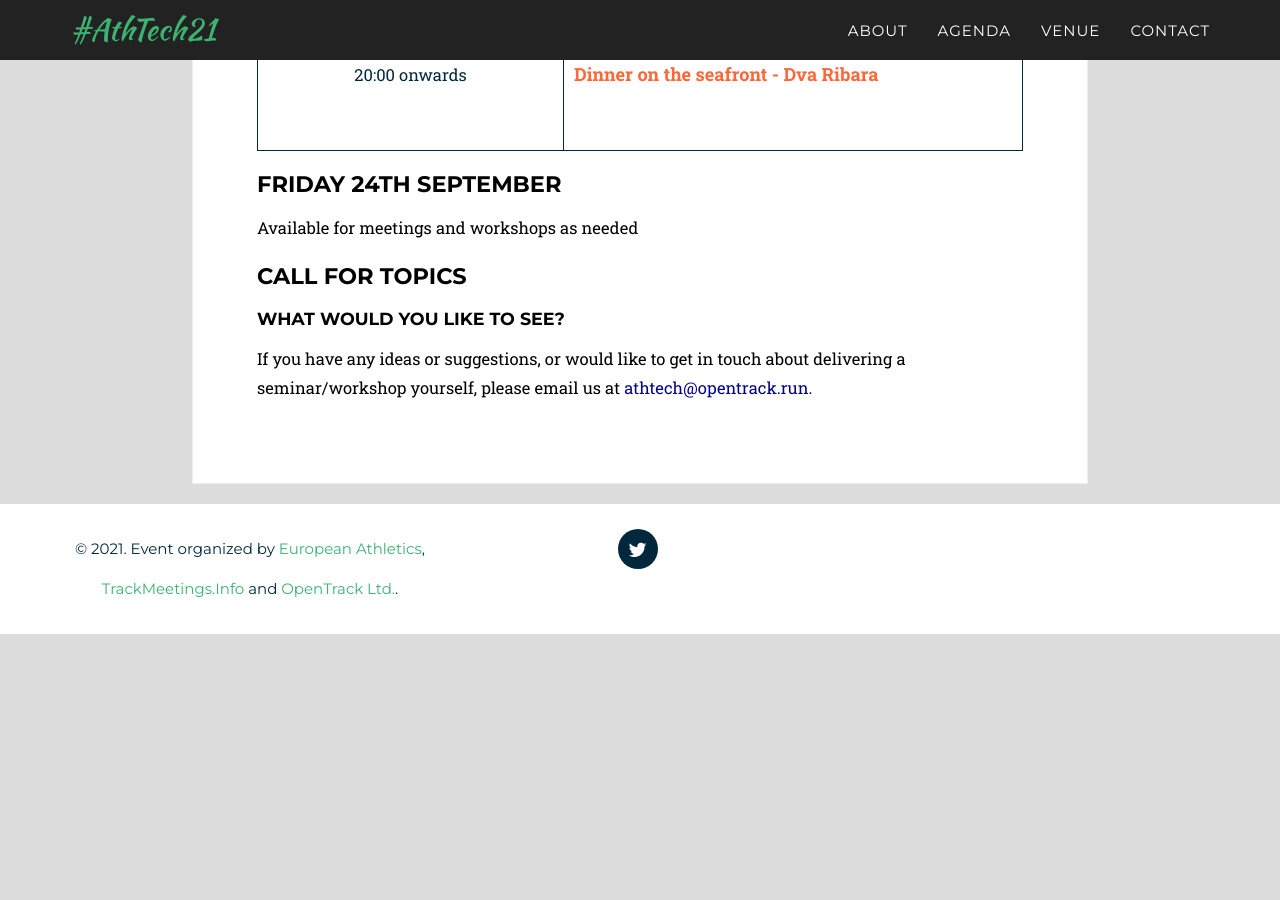
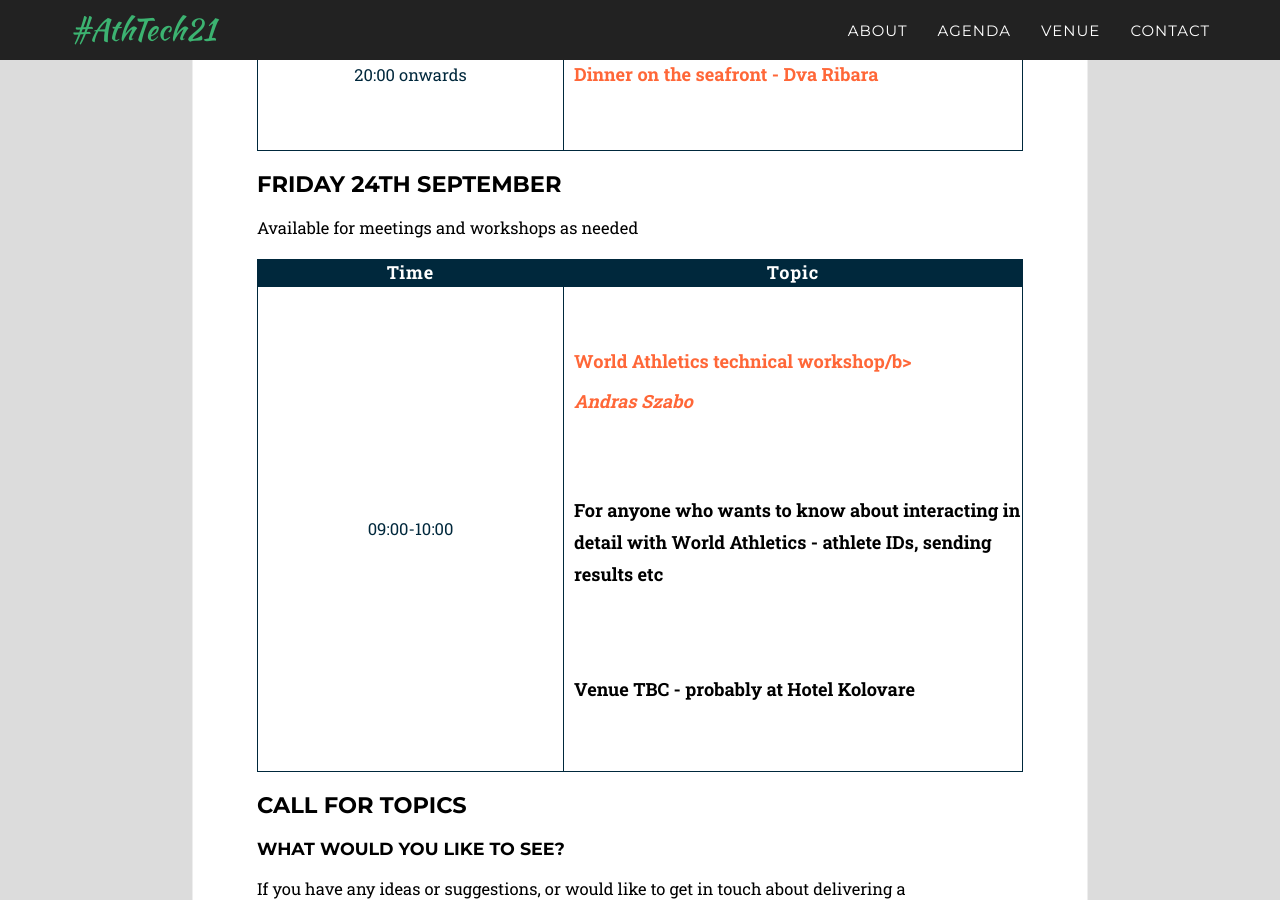
Before and after one commit to openath/athtech, a Jekyll site: the page built from _2021_pages/agenda.html, in a window 1280 px wide and 900 px high, scrolled down 11267 px. Built offline with Jekyll 4.4.1, drawn with Linux system fonts in a browser that asks for light colours; some web fonts are replaced; before the commit the page ends 11901 px from its top, so only the background shows below that.

Commit message:
Added WA workshop friday

```diff
--- a/_2021_pages/agenda.html
+++ b/_2021_pages/agenda.html
@@ -466,6 +466,26 @@ published: true
 
         <h2>Friday 24th September</h2>
         <p>Available for meetings and workshops as needed</p>
+        <table class="agenda">
+            <thead>
+                <tr>
+                    <th class="row-1 agenda-time"><center>Time</center></th>
+                    <th class="row-2 agenda-activity"><center>Topic</center></th>
+                </tr>
+            </thead>
+            <tbody>
+                <tr>
+                    <td>09:00-10:00</td>
+                    <td>
+                        <p><b>World Athletics technical workshop/b>
+                            <br><i>Andras Szabo</i></p>
+                        <p>For anyone who wants to know about interacting in detail with World Athletics - athlete IDs, sending results etc</p>
+                        <p>Venue TBC - probably at Hotel Kolovare</p>
+                    </td>
+                </tr>
+            </tbody>
+        </table>
+
 
 
         <h2>Call for topics</h2>
```
